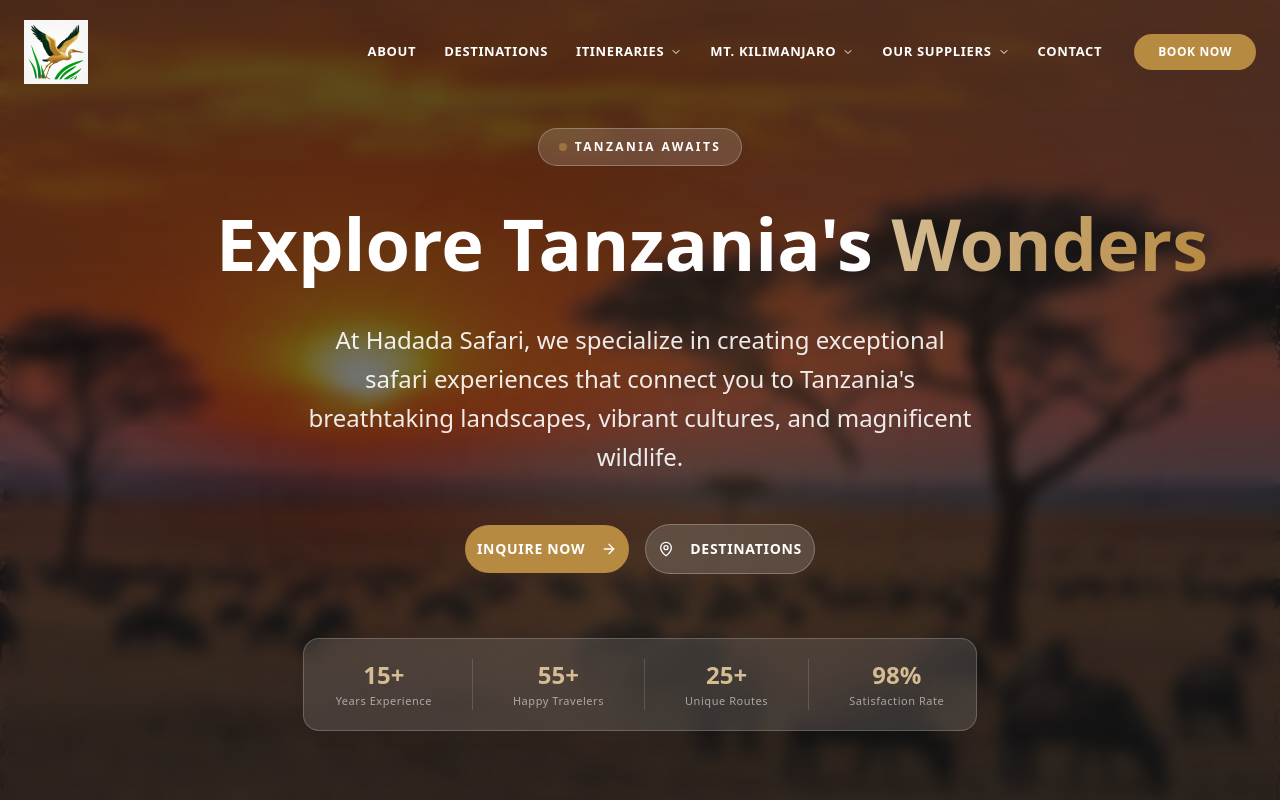
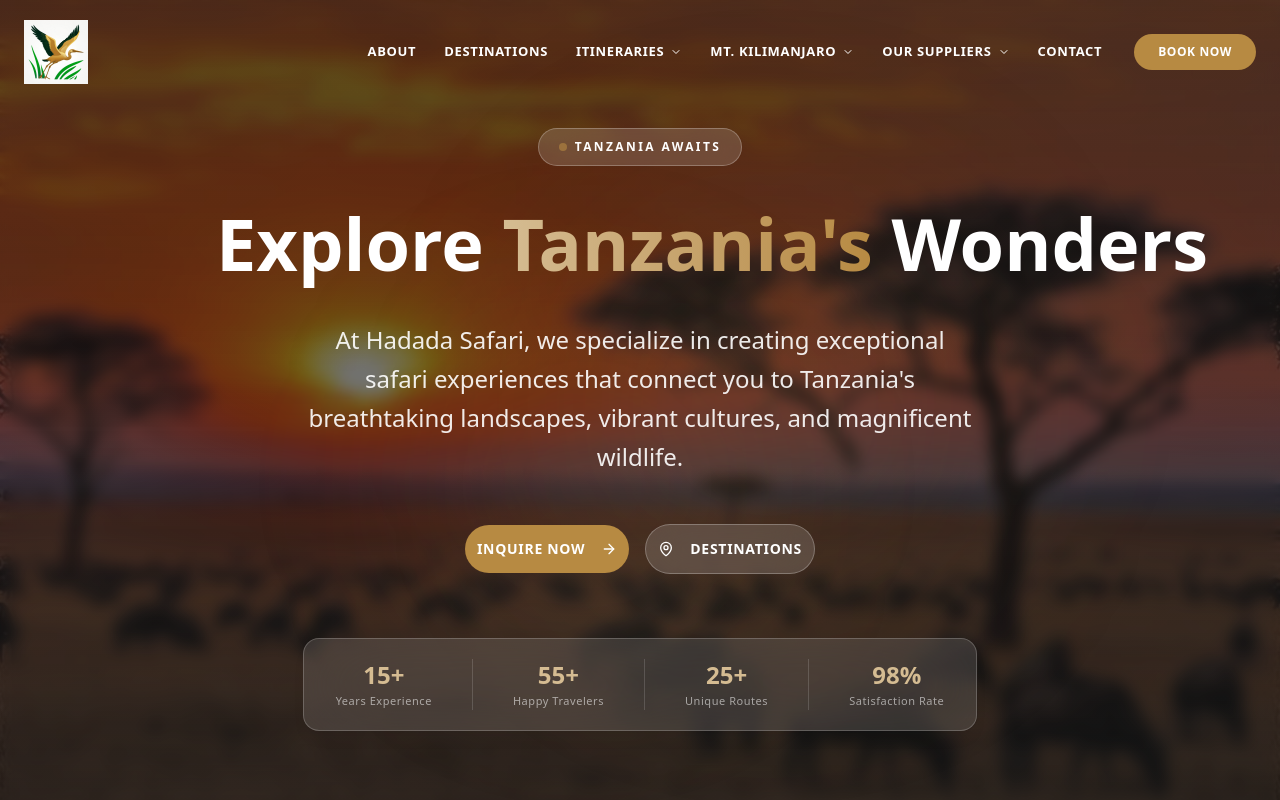
Before and after one commit to vibecodingmind/hadadasafaris, a Next.js app: page / in a window 1280 px wide. Shown: the top 800 px of the page. Built offline with nearby package versions, Linux system fonts and the light colour scheme.

Commit message:
71de4ed1-0e06-4a07-a6bf-acdf834d7025

```diff
--- a/src/components/HeroSection.tsx
+++ b/src/components/HeroSection.tsx
@@ -41,7 +41,7 @@
           transition={{ duration: 0.8, delay: 0.4 }}
           className="text-4xl md:text-6xl lg:text-7xl font-bold leading-tight mb-8 text-white whitespace-nowrap"
         >
-          Explore Tanzania&apos;s <span className="bg-gradient-to-r from-[#D5BC92] to-[#B78A42] bg-clip-text text-transparent">Wonders</span>
+          Explore <span className="bg-gradient-to-r from-[#D5BC92] to-[#B78A42] bg-clip-text text-transparent">Tanzania&apos;s</span> Wonders
         </motion.h1>
 
         <motion.p
```
